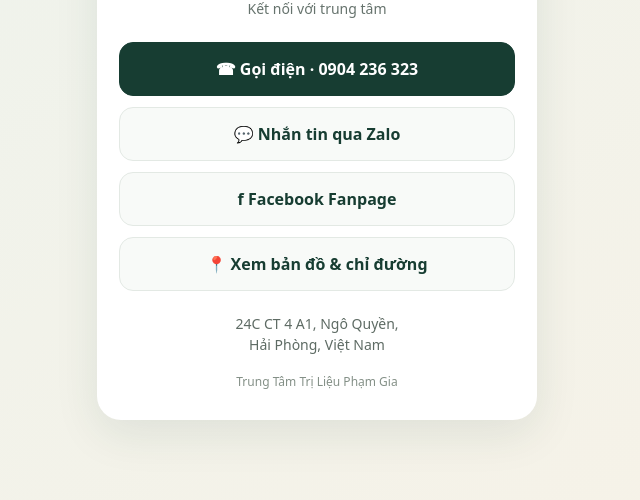
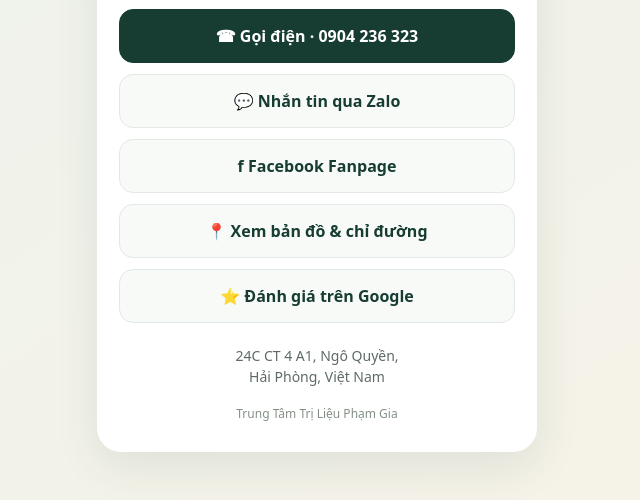
Before and after one commit to hungdevuong1984-cyber/pham-gia-tri-lieu-hp, a plain HTML site: page index.html in a window 1280 px wide. Shown: the part 268-768 px from the top of the page, without its empty margins (323-963 px from the left). Drawn offline with Linux system fonts and the light colour scheme.

Commit message:
Update index.html

```diff
--- a/index.html
+++ b/index.html
@@ -29,6 +29,7 @@ footer{font-size:12px;color:#849087;margin-top:18px}
   <a href="https://zalo.me/0904236323">💬 Nhắn tin qua Zalo</a>
   <a href="https://www.facebook.com/share/1H5kUAtETs/" target="_blank" rel="noopener">f Facebook Fanpage</a>
   <a href="https://www.google.com/maps/search/?api=1&query=24C%20CT%204%20A1%2C%20Ng%C3%B4%20Quy%E1%BB%81n%2C%20H%E1%BA%A3i%20Ph%C3%B2ng" target="_blank" rel="noopener">📍 Xem bản đồ & chỉ đường</a>
+  <a class="review" href="https://share.google/3tdudfGi8G71j2sI0" target="_blank" rel="noopener">⭐ Đánh giá trên Google</a>
   <p class="addr">24C CT 4 A1, Ngô Quyền,<br>Hải Phòng, Việt Nam</p>
   <footer>Trung Tâm Trị Liệu Phạm Gia</footer>
 </main>
```
